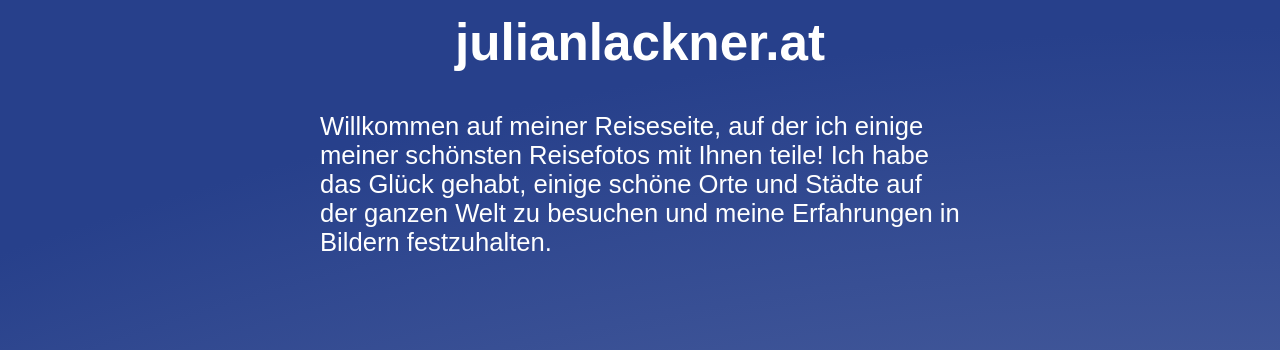
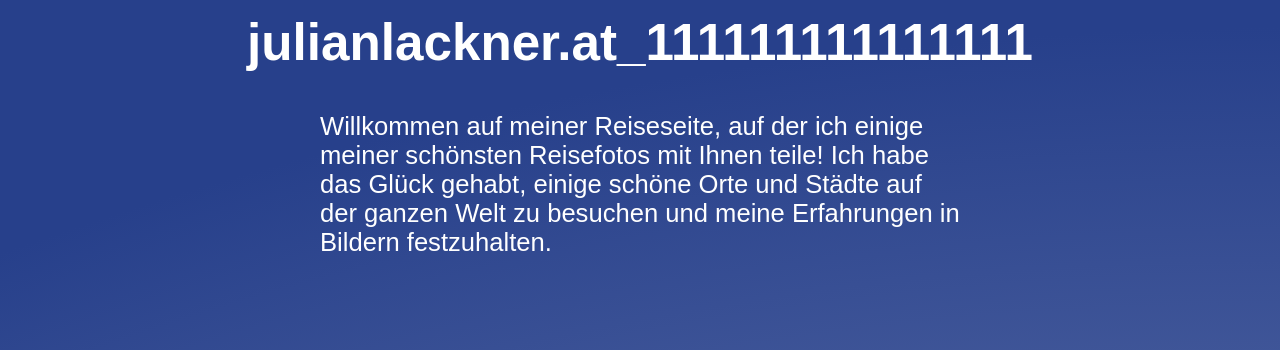
Before and after one commit to Ali-Riese/julianlackner.github.io, a plain HTML site: page index.html in a window 1280 px wide. Shown: the top 350 px of the page. Drawn offline with Linux system fonts and the light colour scheme.

Commit message:
* test github webhook

```diff
--- a/index.html
+++ b/index.html
@@ -10,7 +10,7 @@
 <body id="start">
     <div id="fächerFlex">
 
-<h1 id="UeberschriftStartseite">julianlackner.at</h1>
+<h1 id="UeberschriftStartseite">julianlackner.at_111111111111111</h1>
 
     <br><br><br><br><br>
 
```
